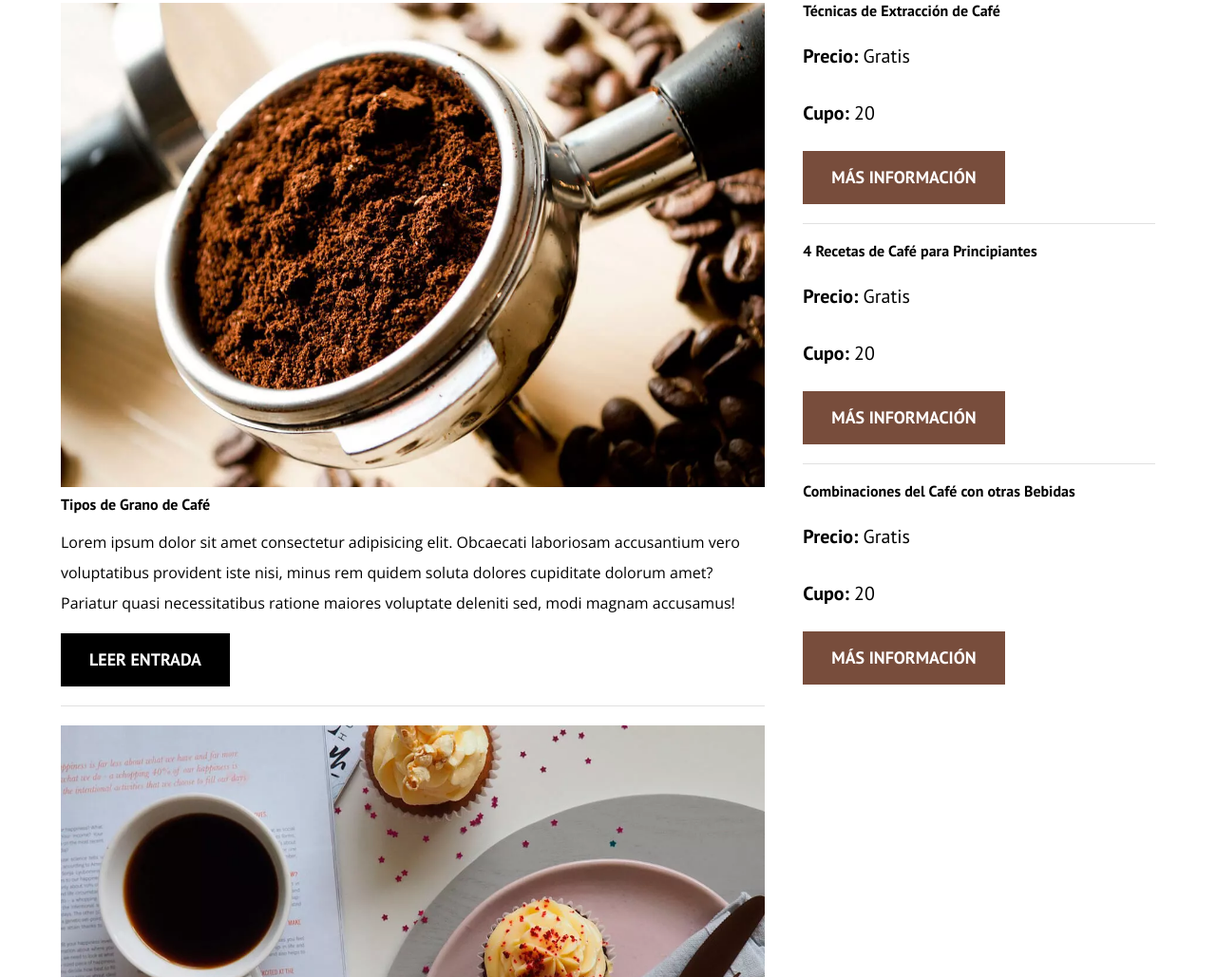
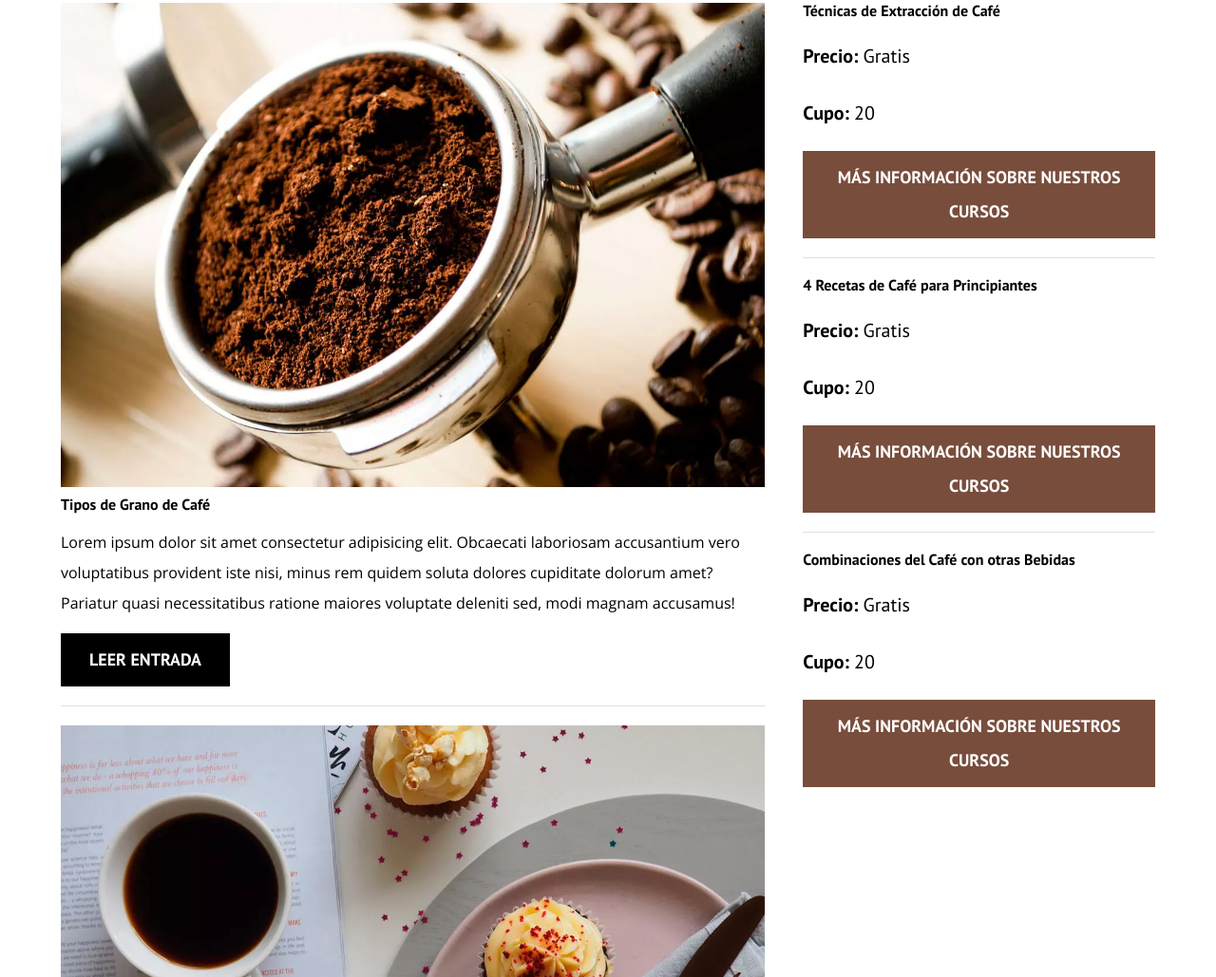
Before and after one commit to joseangvas/blogdecafe, a plain HTML site: page index.html in a window 1280 px wide. Shown: the part 693-1722 px from the top of the page at 95% size. Drawn offline with nearby package versions, Linux system fonts and the light colour scheme; no server answers.

Commit message:
Codificar Performance Final

```diff
--- a/index.html
+++ b/index.html
@@ -5,6 +5,7 @@
     <meta http-equiv="X-UA-Compatible" content="IE=edge">
     <meta name="viewport" content="width=device-width, initial-scale=1.0">
     <title>BlogdeCafé</title>
+    <meta name="description" content="Página Web de Blog de Café">
 
     <!-- Preload -->
     <link rel="prefetch" href="nosotros.html" as="document">
@@ -117,7 +118,7 @@
             <p class="widget-curso__label">Cupo:
               <span class="widget-curso__info">20</span>
             </p>
-            <a href="entrada.html" class="boton boton--secundario">Más Información</a>
+            <a href="entrada.html" class="boton boton--secundario">Más Información sobre Nuestros Cursos</a>
           </li>
 
           <li class="widget-curso">
@@ -128,7 +129,7 @@
             <p class="widget-curso__label">Cupo:
               <span class="widget-curso__info">20</span>
             </p>
-            <a href="entrada.html" class="boton boton--secundario">Más Información</a>
+            <a href="entrada.html" class="boton boton--secundario">Más Información sobre Nuestros Cursos</a>
           </li>
 
           <li class="widget-curso">
@@ -139,7 +140,7 @@
             <p class="widget-curso__label">Cupo:
               <span class="widget-curso__info">20</span>
             </p>
-            <a href="entrada.html" class="boton boton--secundario">Más Información</a>
+            <a href="entrada.html" class="boton boton--secundario">Más Información sobre Nuestros Cursos</a>
           </li>
 
         </ul>
```
